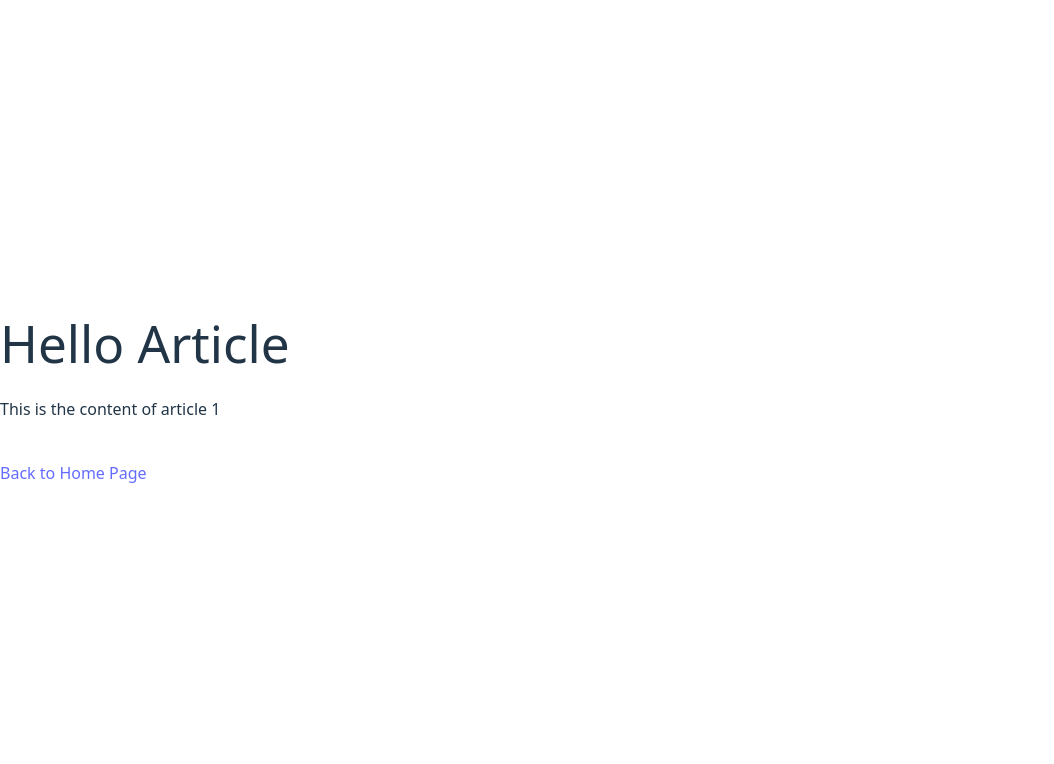
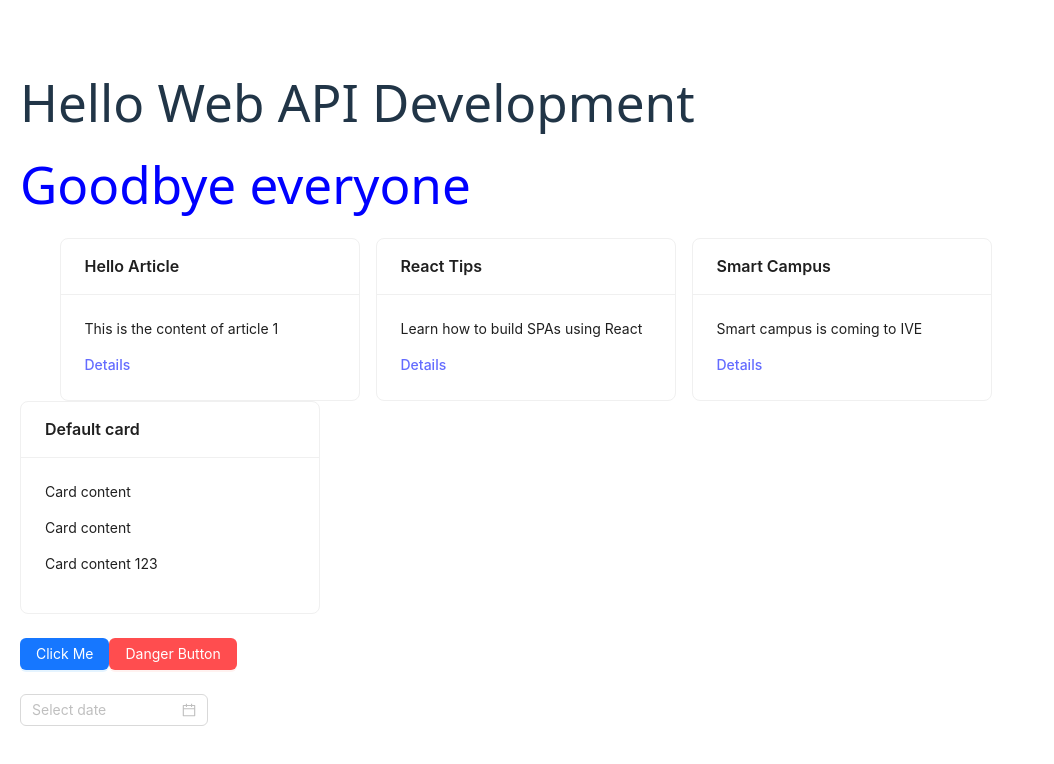
Before and after one commit to Ghost322wwww/lab9-spa, a React (Vite) app: page /a/1 in a window 1280 px wide. Shown: the top 764 px of the page, without its empty margins (0-1054 px from the left). Built offline with nearby package versions, Linux system fonts and the light colour scheme.

Commit message:
Update main.tsx

```diff
--- a/src/main.tsx
+++ b/src/main.tsx
@@ -1,18 +1,14 @@
 import React from 'react'
 import ReactDOM from 'react-dom/client'
-import { BrowserRouter, Routes, Route } from 'react-router-dom'
+import { BrowserRouter } from 'react-router-dom'
 import './index.css'
 
 import App from './App'
-import DetailArticle from './components/DetailArticle'
 
 ReactDOM.createRoot(document.getElementById('root')!).render(
   <React.StrictMode>
     <BrowserRouter>
-      <Routes>
-        <Route path="/" element={<App />} />
-        <Route path="/a/:id" element={<DetailArticle />} />
-      </Routes>
+      <App />
     </BrowserRouter>
   </React.StrictMode>
 )
```
